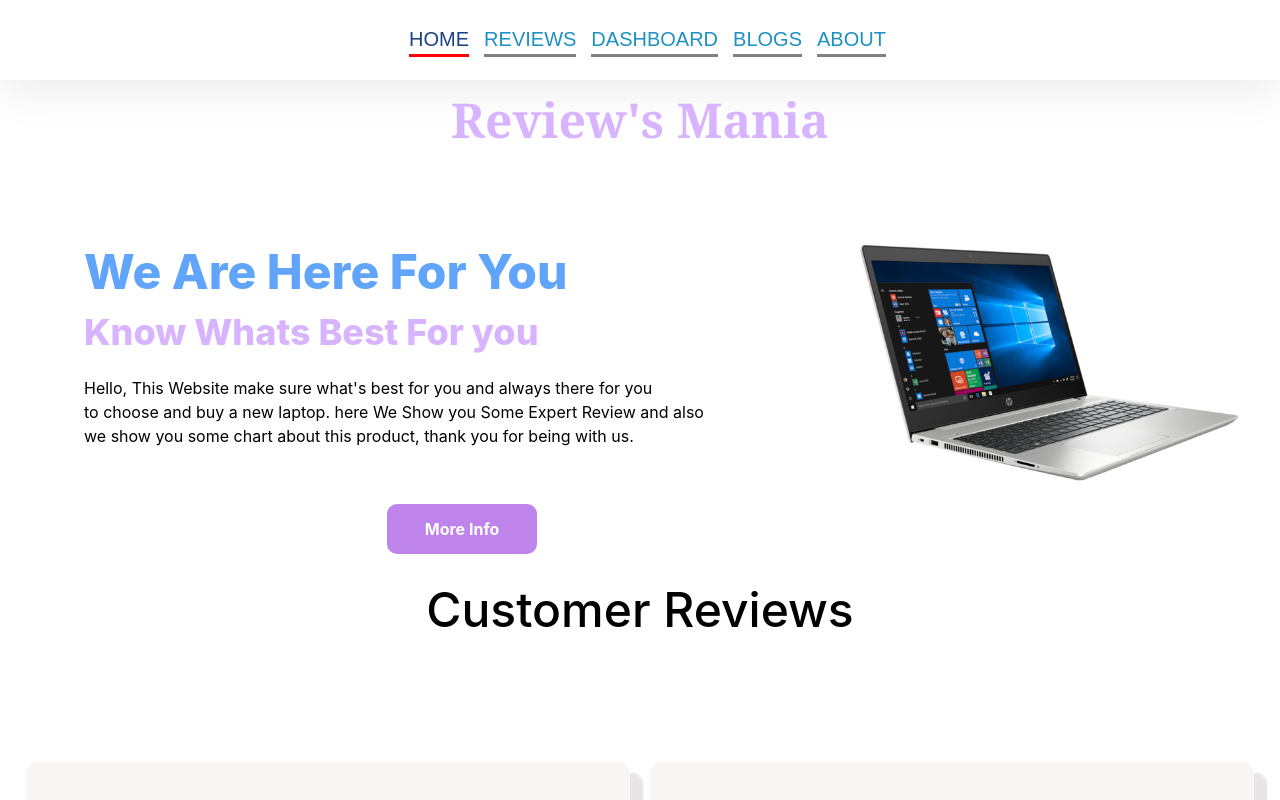
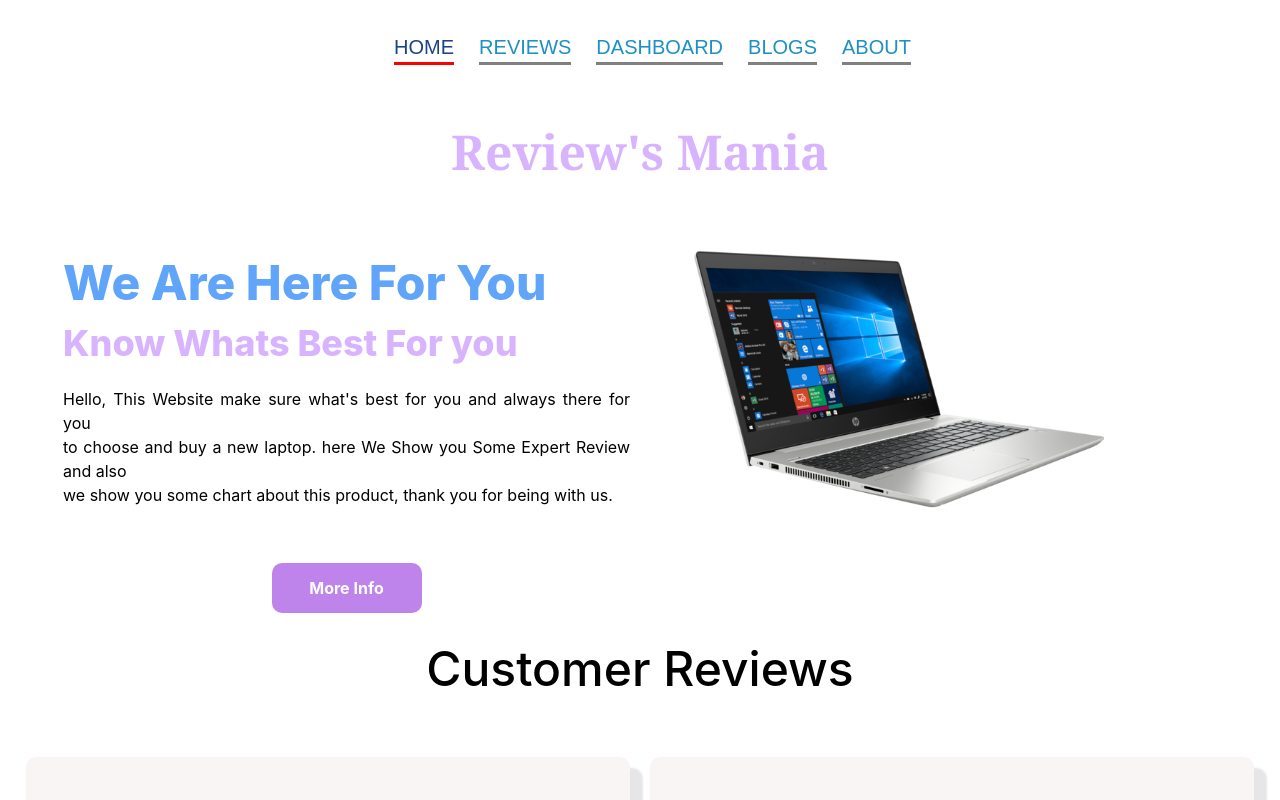
Before and after one commit to Junayet10135/Reviews-Mania, a React (Create React App) app: page / in a window 1280 px wide. Shown: the top 800 px of the page. Built offline with nearby package versions, Linux system fonts and the light colour scheme.

Commit message:
final commit

```diff
--- a/src/components/Header/Header.css
+++ b/src/components/Header/Header.css
@@ -1,14 +1,13 @@
 nav {
   height: 80px;
   width: 100%;
-  box-shadow: 0px 4px 50px rgba(0, 0, 0, 0.1);
   padding: 0 10%;
   font-family: "Teko", sans-serif;
 }
 
 .link {
   text-decoration: none;
-  margin-left: 15px;
+  margin-left: 25px;
   font-size: 20px;
   color: #1e90c2;
   transition: color ease-in-out 300ms;
@@ -21,7 +20,7 @@ nav {
 
 .active-link {
   text-decoration: none;
-  margin-left: 15px;
+  margin-left: 25px;
   font-size: 20px;
  transition: color ease-in-out 300ms;
   color: #1b4388;
--- a/src/components/Header/Header.js
+++ b/src/components/Header/Header.js
@@ -4,14 +4,16 @@ import { NavLink } from 'react-router-dom';
 
 const Header = () => {
     return (
-        <div className='flex'>
+        <div>
 
-            <nav className='link-container flex justify-center items-center'>
-                <NavLink className={({ isActive }) => (isActive ? "active-link" : "link")} to='/'>HOME</NavLink>
-                <NavLink className={({ isActive }) => (isActive ? "active-link" : "link")} to='/reviews'>REVIEWS</NavLink>
-                <NavLink className={({ isActive }) => (isActive ? "active-link" : "link")} to='/dashboard'>DASHBOARD</NavLink>
-                <NavLink className={({ isActive }) => (isActive ? "active-link" : "link")} to='/blogs'>BLOGS</NavLink>
-                <NavLink className={({ isActive }) => (isActive ? "active-link" : "link")} to='/about'>ABOUT</NavLink>
+            <nav>
+                <div className='link-container flex justify-center mt-8'>
+                    <NavLink className={({ isActive }) => (isActive ? "active-link" : "link")} to='/'>HOME</NavLink>
+                    <NavLink className={({ isActive }) => (isActive ? "active-link" : "link")} to='/reviews'>REVIEWS</NavLink>
+                    <NavLink className={({ isActive }) => (isActive ? "active-link" : "link")} to='/dashboard'>DASHBOARD</NavLink>
+                    <NavLink className={({ isActive }) => (isActive ? "active-link" : "link")} to='/blogs'>BLOGS</NavLink>
+                    <NavLink className={({ isActive }) => (isActive ? "active-link" : "link")} to='/about'>ABOUT</NavLink>
+                </div>
             </nav>
         </div>
     );
--- a/src/components/Home/Home.css
+++ b/src/components/Home/Home.css
@@ -1,18 +1,17 @@
 .Home-container{
-    display: grid;
-    grid-template-columns: 2fr 1fr;
+
     grid-gap: 20px;
     margin-top: 20px;
 }
 .home-image-container{
-margin-right: 10%;
+margin-left: 7%;
 height: fit-content;
 
 
 }
 .home-image-container img{
-    width: 100%;
-    margin-top: 15%;
+    width: 70%;
+    margin-top: 5%;
 }
 .home-info-container{
     display: flex;
--- a/src/components/Home/Home.js
+++ b/src/components/Home/Home.js
@@ -7,7 +7,7 @@ const Home = () => {
     return (
         <div>
             <h1 className='text-5xl font-bold font-serif mt-4 text-purple-300'>Review's Mania</h1>
-            <div className='Home-container'>
+            <div className='Home-container grid grid-cols-2'>
             <div className='home-info-container'>
                 <h1 className='text-5xl font-extrabold text-blue-400 mb-4'>We Are Here For You</h1>
                 <h1 className='text-4xl font-extrabold text-purple-300'>Know Whats Best For you</h1>
--- a/src/components/Reviews/Reviews.css
+++ b/src/components/Reviews/Reviews.css
@@ -2,5 +2,5 @@
     display: grid;
     grid-template-columns: repeat(2, 1fr);
     gap: 20px;
-    margin: 10% 2% 7% 2% ;
+    margin: 5% 2% 7% 2% ;
 };
```
